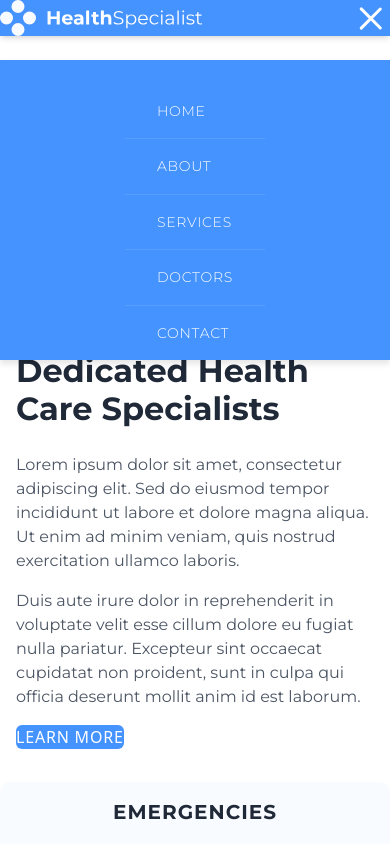
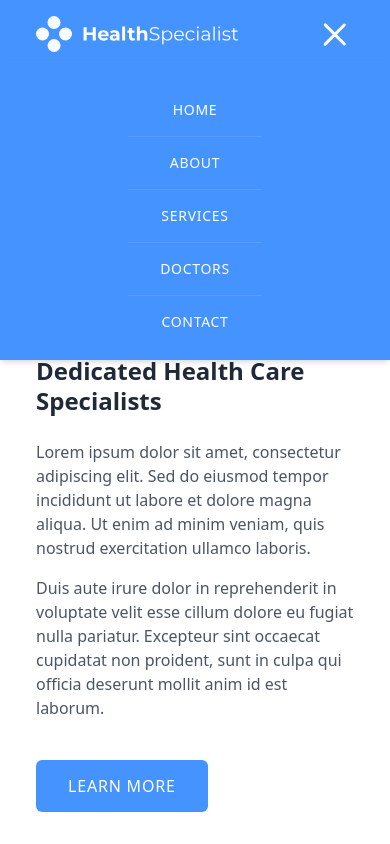
Before and after one commit to dianabernatska-bit/Health, a plain HTML site: page index.html in a window 390 px wide. Both pictures are taken after a click on the button "Toggle menu". Shown: the top 844 px of the page. Drawn offline with nearby package versions, Linux system fonts and the light colour scheme.

Commit message:
Add files via upload

```diff
--- a/index.html
+++ b/index.html
@@ -20,7 +20,23 @@
             --color-text-footer: #3B4053;
         }
     </style>
-    <link rel="stylesheet" href="style.css">
+    <style>
+        .burger-menu.active span:nth-child(1) {
+            transform: rotate(45deg) translate(4px, 10px);
+        }
+        .burger-menu.active span:nth-child(2) {
+            opacity: 0;
+            transform: scaleX(0);
+        }
+        .burger-menu.active span:nth-child(3) {
+            transform: rotate(-45deg) translate(4px, -10px);
+        }
+        @media (max-width: 639px) {
+            .main-nav.active { max-height: 300px; opacity: 1; visibility: visible; }
+            .header-actions.active { max-height: 200px; padding-top: 1rem; padding-bottom: 1rem; opacity: 1; visibility: visible; }
+        }
+        body.menu-open { overflow: hidden; }
+    </style>
 </head>
 <body class="font-sans text-text-dark leading-relaxed bg-white">
     <header class="bg-primary py-4 px-4 sticky top-0 z-[100] shadow-md">
@@ -29,20 +45,21 @@
                 <div class="flex items-center gap-2 text-white text-xl font-semibold">
                     <img src="images/logo-white.svg" alt="HealthSpecialist Logo" class="logo-image"/>
                 </div>
-                <nav class="flex-1 flex justify-center main-nav">
-                    <ul class="flex list-none gap-8 nav-list">
-                        <li><a href="index.html" class="text-white no-underline font-light text-[13px] tracking-wider uppercase transition-opacity hover:opacity-80">HOME</a></li>
-                        <li><a href="about.html" class="text-white no-underline font-light text-[13px] tracking-wider uppercase transition-opacity hover:opacity-80">ABOUT</a></li>
-                        <li><a href="#services" class="text-white no-underline font-light text-[13px] tracking-wider uppercase transition-opacity hover:opacity-80">SERVICES</a></li>
-                        <li><a href="#doctors" class="text-white no-underline font-light text-[13px] tracking-wider uppercase transition-opacity hover:opacity-80">DOCTORS</a></li>
-                        <li><a href="#contact" class="text-white no-underline font-light text-[13px] tracking-wider uppercase transition-opacity hover:opacity-80">CONTACT</a></li>
+                <nav class="flex-1 flex justify-center main-nav max-sm:fixed max-sm:top-[60px] max-sm:left-0 max-sm:w-full max-sm:bg-primary max-sm:max-h-0 max-sm:overflow-hidden max-sm:opacity-0 max-sm:invisible max-sm:transition-all max-sm:duration-300 max-sm:z-[100] max-sm:shadow-md">
+                    <ul class="flex text-center list-none gap-8 nav-list max-sm:flex-col max-sm:py-6 max-sm:gap-0 max-sm:items-stretch">
+
+                        <li class="max-sm:border-b max-sm:border-white/10 last:max-sm:border-b-0"><a href="index.html" class="text-white no-underline font-light text-[13px] tracking-wider uppercase transition-opacity hover:opacity-80 max-sm:block max-sm:py-4 max-sm:px-8 max-sm:text-sm">HOME</a></li>
+                        <li class="max-sm:border-b max-sm:border-white/10 last:max-sm:border-b-0"><a href="about.html" class="text-white no-underline font-light text-[13px] tracking-wider uppercase transition-opacity hover:opacity-80 max-sm:block max-sm:py-4 max-sm:px-8 max-sm:text-sm">ABOUT</a></li>
+                        <li class="max-sm:border-b max-sm:border-white/10 last:max-sm:border-b-0"><a href="#services" class="text-white no-underline font-light text-[13px] tracking-wider uppercase transition-opacity hover:opacity-80 max-sm:block max-sm:py-4 max-sm:px-8 max-sm:text-sm">SERVICES</a></li>
+                        <li class="max-sm:border-b max-sm:border-white/10 last:max-sm:border-b-0"><a href="#doctors" class="text-white no-underline font-light text-[13px] tracking-wider uppercase transition-opacity hover:opacity-80 max-sm:block max-sm:py-4 max-sm:px-8 max-sm:text-sm">DOCTORS</a></li>
+                        <li class="max-sm:border-b max-sm:border-white/10 last:max-sm:border-b-0"><a href="#contact" class="text-white no-underline font-light text-[13px] tracking-wider uppercase transition-opacity hover:opacity-80 max-sm:block max-sm:py-4 max-sm:px-8 max-sm:text-sm">CONTACT</a></li>
                     </ul>
                 </nav>
-                <div class="flex gap-4 items-center header-actions">
-                    <button class="px-5 py-2.5 border-none rounded-md text-[15px] font-bold cursor-pointer transition-all uppercase tracking-wider font-sans bg-transparent text-white hover:opacity-80">LOG IN</button>
-                    <button class="px-5 py-2.5 border-none rounded-md text-[15px] font-bold cursor-pointer transition-all uppercase tracking-wider font-sans bg-white text-primary hover:opacity-80">SIGN UP</button>
+                <div class="flex gap-4 items-center header-actions max-sm:fixed max-sm:top-[60px] max-sm:left-0 max-sm:w-full max-sm:bg-primary max-sm:flex-col max-sm:px-8 max-sm:max-h-0 max-sm:overflow-hidden max-sm:opacity-0 max-sm:invisible max-sm:transition-all max-sm:duration-300 max-sm:gap-4 max-sm:shadow-md">
+                    <button class="px-5 py-2.5 border-none rounded-md text-[15px] font-bold cursor-pointer transition-all uppercase tracking-wider font-sans bg-transparent text-white hover:opacity-80 max-sm:w-full max-sm:text-center">LOG IN</button>
+                    <button class="px-5 py-2.5 border-none rounded-md text-[15px] font-bold cursor-pointer transition-all uppercase tracking-wider font-sans bg-white text-primary hover:opacity-80 max-sm:w-full max-sm:text-center">SIGN UP</button>
                 </div>
-                <button class="flex md:hidden flex-col justify-around w-[30px] h-[30px] bg-transparent border-none cursor-pointer p-0 z-[101] relative burger-menu" aria-label="Toggle menu">
+                <button class="flex sm:hidden flex-col justify-around w-[30px] h-[30px] bg-transparent border-none cursor-pointer p-0 z-[101] relative burger-menu" aria-label="Toggle menu">
                     <span class="w-full h-[3px] bg-white rounded-[3px] transition-all duration-300 origin-center relative"></span>
                     <span class="w-full h-[3px] bg-white rounded-[3px] transition-all duration-300 origin-center relative"></span>
                     <span class="w-full h-[3px] bg-white rounded-[3px] transition-all duration-300 origin-center relative"></span>
```
Also changed, not shown: about.html (+28 -12 lines).
